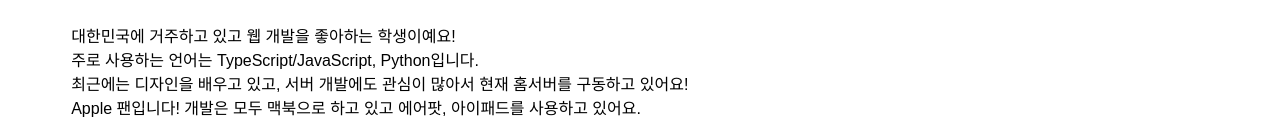
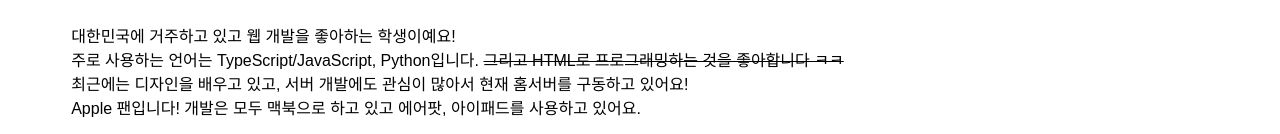
Before and after one commit to froggal/New-Portfolio, a Next.js app: page / in a window 1280 px wide. Shown: the part 818-952 px from the top of the page. Built offline with nearby package versions, Linux system fonts and the light colour scheme; a web font is replaced by a local one.

Commit message:
소개에 약간의 농담 추가

```diff
--- a/app/page.tsx
+++ b/app/page.tsx
@@ -24,7 +24,7 @@
         <h1>안녕하세요, 키페입니다 👋</h1>
         <p>
           대한민국에 거주하고 있고 웹 개발을 좋아하는 학생이예요! <br /> 주로
-          사용하는 언어는 TypeScript/JavaScript, Python입니다. <br /> 최근에는 디자인을 배우고 있고, 서버
+          사용하는 언어는 TypeScript/JavaScript, Python입니다. <s>그리고 HTML로 프로그래밍하는 것을 좋아합니다 ㅋㅋ</s> <br /> 최근에는 디자인을 배우고 있고, 서버
           개발에도 관심이 많아서 현재 홈서버를 구동하고 있어요! <br /> Apple
           팬입니다! 개발은 모두 맥북으로 하고 있고 에어팟, 아이패드를 사용하고
           있어요.
```
